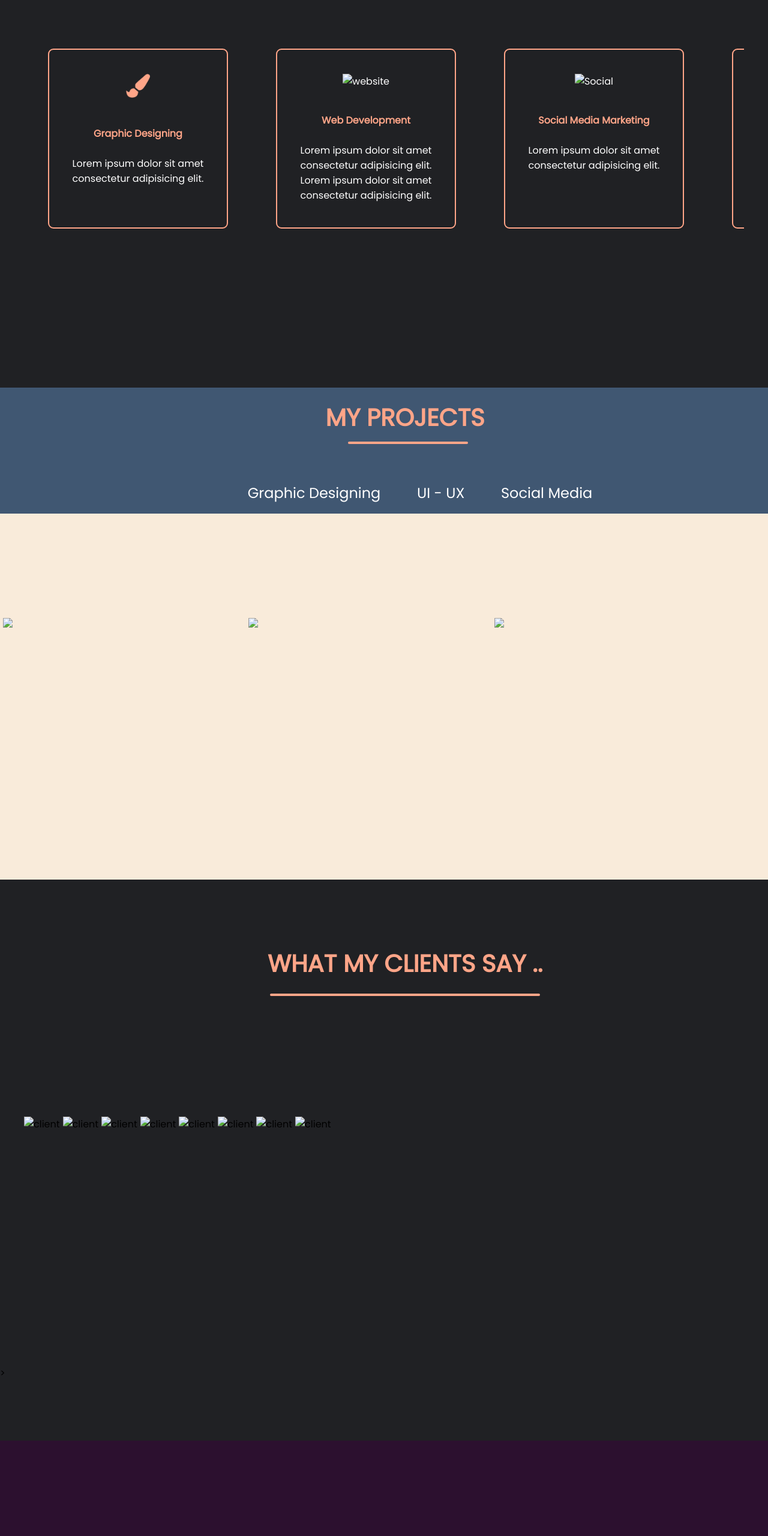
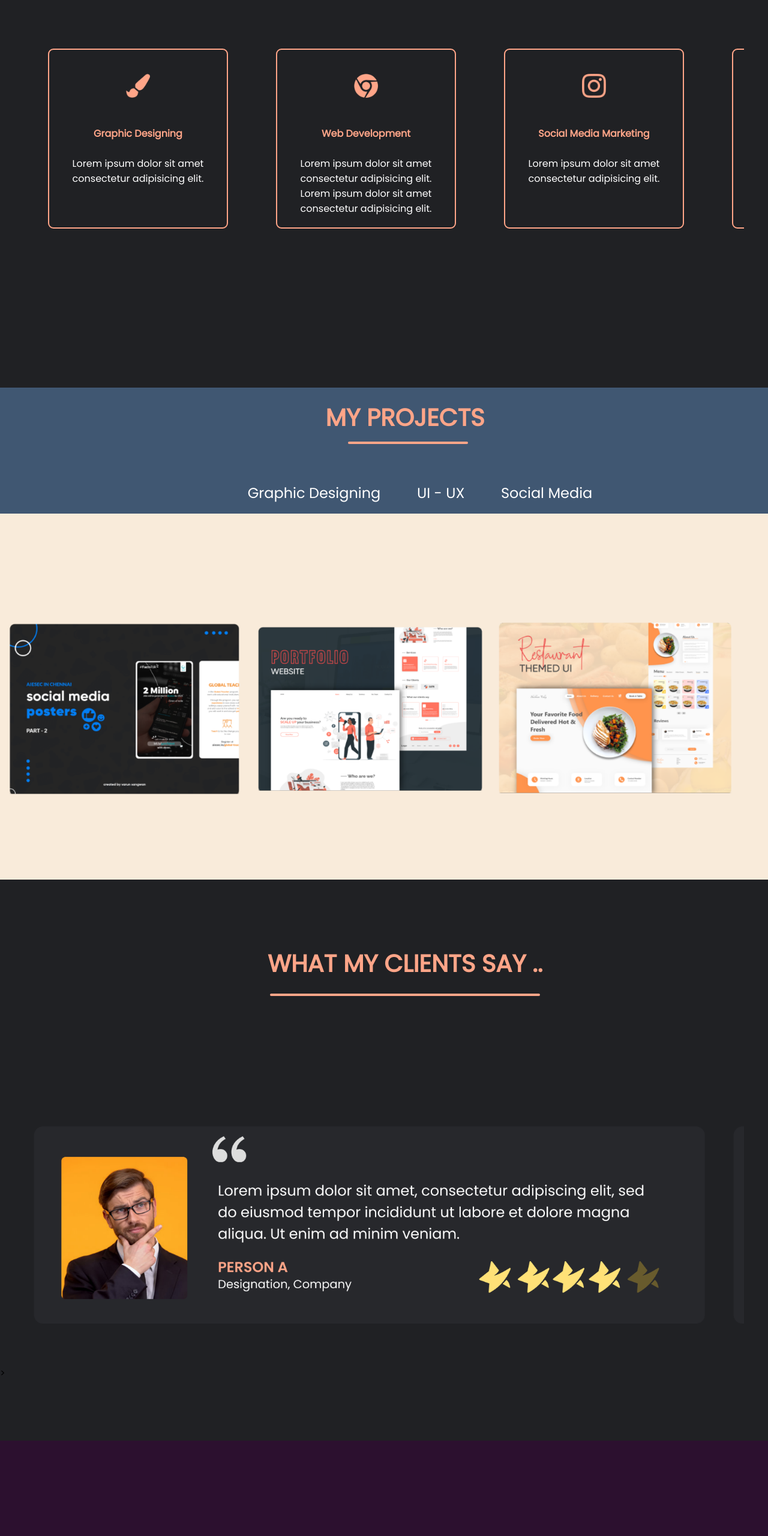
Before and after one commit to kartikmehta18/portfolio, a plain HTML site: page index.html in a window 1280 px wide. Shown: the part 2160-4720 px from the top of the page at 60% size. Drawn offline with nearby package versions, Linux system fonts and the light colour scheme; files whose address does not match are found by name.

Commit message:
Update index.html

```diff
--- a/index.html
+++ b/index.html
@@ -112,7 +112,7 @@
                     </div>
 
                     <div class="service " onclick=location href="https://www.linkedin.com/in/kartik-mehta-6729b0255/ ">
-                        <img src="assets/Vector-9.png " alt="website ">
+                        <img src="Vector-9.png " alt="website ">
                         <h4>Web Development</h4>
                         <br>
                         <p>Lorem ipsum dolor sit amet consectetur adipisicing elit. Lorem ipsum dolor sit amet consectetur adipisicing elit.
@@ -120,7 +120,7 @@
                     </div>
 
                     <div class="service " onclick=location.href="# ">
-                        <img src="assets/Vector-8.png " alt="Social ">
+                        <img src="Vector-8.png " alt="Social ">
                         <h4>
                             Social Media Marketing
                         </h4>
@@ -129,14 +129,14 @@
                     </div>
 
                     <div class="service " onclick=location.href=" ">
-                        <img src="assets/Vector-7.png " alt="Graphic ">
+                        <img src="Vector-7.png " alt="Graphic ">
                         <h4>Graphic Designing</h4>
                         <br>
                         <p>Lorem ipsum dolor sit amet consectetur adipisicing elit.</p>
                     </div>
 
                     <div class="service " onclick=location.href=" ">
-                        <img src="assets/Vector-9.png " alt="website ">
+                        <img src="Vector-9.png " alt="website ">
                         <h4>Web Development</h4>
                         <br>
                         <p>Lorem ipsum dolor sit amet consectetur adipisicing elit. Lorem ipsum dolor sit amet consectetur adipisicing elit.
@@ -144,7 +144,7 @@
                     </div>
 
                     <div class="service " onclick=location.href=" ">
-                        <img src="assets/Vector-8.png " alt="Social ">
+                        <img src="Vector-8.png " alt="Social ">
                         <h4>
                             Social Media Marketing
                         </h4>
@@ -153,14 +153,14 @@
                     </div>
 
                     <div class="service " onclick=location.href=" ">
-                        <img src="assets/Vector-7.png " alt="Graphic ">
+                        <img src="Vector-7.png " alt="Graphic ">
                         <h4>Graphic Designing</h4>
                         <br>
                         <p>Lorem ipsum dolor sit amet consectetur adipisicing elit.</p>
                     </div>
 
                     <div class="service " onclick=location.href=" ">
-                        <img src="assets/Vector-9.png " alt="website ">
+                        <img src="Vector-9.png " alt="website ">
                         <h4>Web Development</h4>
                         <br>
                         <p>Lorem ipsum dolor sit amet consectetur adipisicing elit. Lorem ipsum dolor sit amet consectetur adipisicing elit.
@@ -168,7 +168,7 @@
                     </div>
 
                     <div class="service " onclick=location.href=" ">
-                        <img src="assets/Vector-8.png " alt="Social ">
+                        <img src="Vector-8.png " alt="Social ">
                         <h4>
                             Social Media Marketing
                         </h4>
@@ -199,20 +199,20 @@
         <div class="grap ">
             <figure>
                 <div class="box ">
-                    <img class="img-back " src="assets/1.png " alt=" ">
-                    <img class="img-front " src="assets/2.png " alt=" ">
+                    <img class="img-back " src="1.png " alt=" ">
+                    <img class="img-front " src="2.png " alt=" ">
                 </div>
             </figure>
             <figure>
                 <div class="box ">
-                    <img class="img-back " src="assets/3.png " alt=" ">
-                    <img class="img-front " src="assets/1.png " alt=" ">
+                    <img class="img-back " src="3.png " alt=" ">
+                    <img class="img-front " src="1.png " alt=" ">
                 </div>
             </figure>
             <figure>
                 <div class="box ">
-                    <img class="img-back " src="assets/2.png " alt=" ">
-                    <img class="img-front " src="assets/3.png " alt=" ">
+                    <img class="img-back " src="2.png " alt=" ">
+                    <img class="img-front " src="3.png " alt=" ">
                 </div>
             </figure>
         </div>
@@ -226,14 +226,12 @@
                 </div>
                 <br><br><br><br><br><br><br><br><br>
                 <div class="container ">
-                    <img src="assets/client.png " alt="client " width=auto height=365px>
-                    <img src="assets/client.png " alt="client " width=auto height=365px>
-                    <img src="assets/client.png " alt="client " width=auto height=365px>
-                    <img src="assets/client.png " alt="client " width=auto height=365px>
-                    <img src="assets/client.png " alt="client " width=auto height=365px>
-                    <img src="assets/client.png " alt="client " width=auto height=365px>
-                    <img src="assets/client.png " alt="client " width=auto height=365px>
-                    <img src="assets/client.png " alt="client " width=auto height=365px>
+                    <img src="client.png " alt="client " width=auto height=365px>
+                    <img src="client.png " alt="client " width=auto height=365px>
+                    <img src="client.png " alt="client " width=auto height=365px>
+                    <img src="client.png " alt="client " width=auto height=365px>
+                    <img src="client.png " alt="client " width=auto height=365px>
+
                 </div>
                 <br><br>
             </div>>
@@ -280,9 +278,9 @@
                             <div class="item ">
                                 <p class="contact-head ">Social Media</p>
                                 <span class="icons ">
-                  <a href="https://www.instagram.com/kartik.mehta18/ "> <img class="sm " src="assets/instaw.png "/></a>
-                  <a href=" https://www.linkedin.com/in/kartik-mehta-6729b0255/ "> <img class="sm " src="assets/linkew.png "/></a>
-                  <a href=" "> <img class="sm " src="assets/webo.png "/></a>
+                  <a href="https://www.instagram.com/kartik.mehta18/ "> <img class="sm " src="instaw.png "/></a>
+                  <a href=" https://www.linkedin.com/in/kartik-mehta-6729b0255/ "> <img class="sm " src="linkew.png "/></a>
+                  <a href=" "> <img class="sm " src="webo.png "/></a>
                 </span>
                             </div>
                         </div>
@@ -301,9 +299,9 @@
         </form>
         <div class="newz ">Subscribe to Newsletter</div>
         <span class="icons ">
-        <a href=" "> <img class="lm " src="assets/instaw.png "/></a>
-        <a href=" "> <img class="lm " src="assets/linkew.png "/></a>
-        <a href=" "> <img class="lm " src="assets/webo.png "/></a>
+        <a href=" "> <img class="lm " src="instaw.png "/></a>
+        <a href=" "> <img class="lm " src="linkew.png "/></a>
+        <a href=" "> <img class="lm " src="webo.png "/></a>
       </span>
         <div class="tim ">&copy; 2023 Kartik Mehta</div>
     </footer>
```
